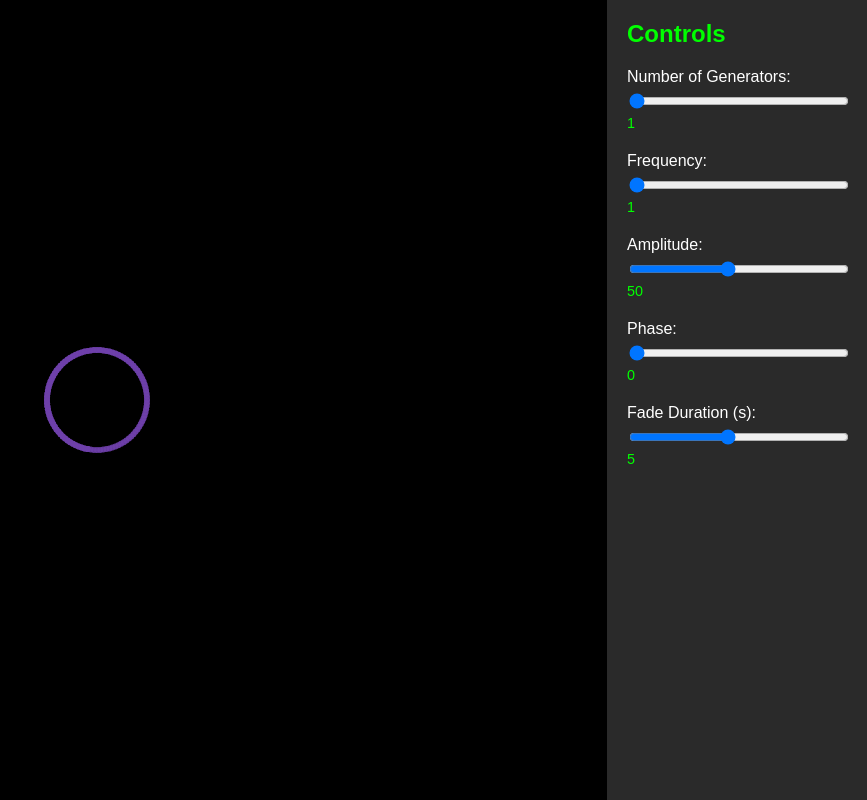
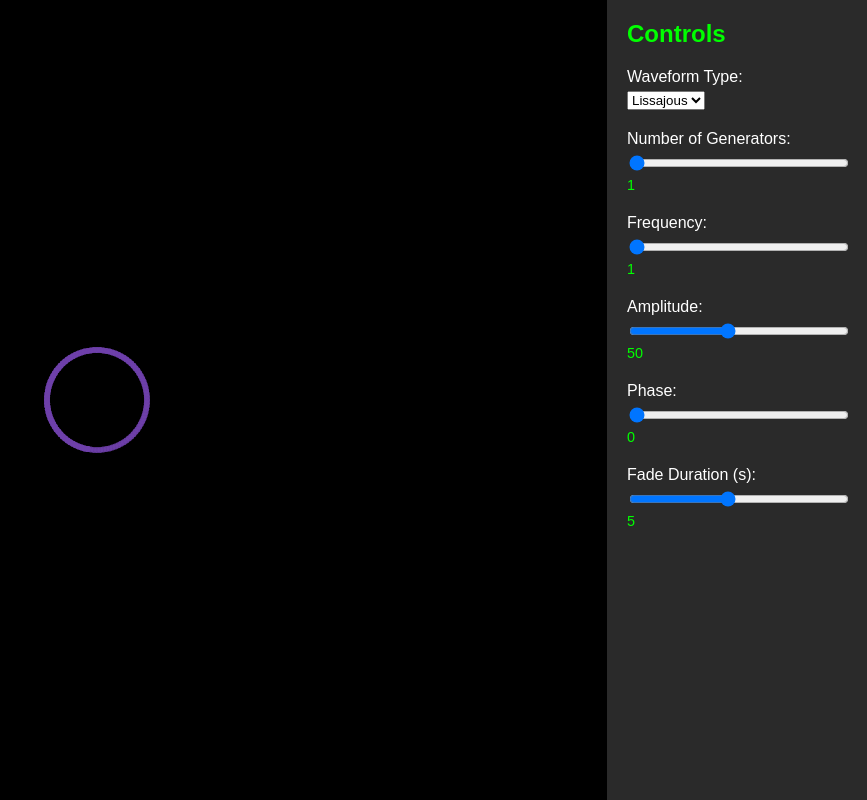
Before and after one commit to ptvans/d3-oscilliscope, a Flask app: page / in a window 1280 px wide. Shown: the whole page, without its empty margins (413-1280 px from the left). Run offline with Flask 3, Linux system fonts and the light colour scheme.

Commit message:
Agent step completed: Add more complex waveform options beyond Lissajous curves

```diff
--- a/static/js/oscilloscope.js
+++ b/static/js/oscilloscope.js
@@ -12,6 +12,7 @@ let phase = 0;
 let fadeDuration = 5;
 let generators = [];
 let time = 0;
+let waveformType = "lissajous";
 
 // Create generators
 function createGenerators() {
@@ -28,8 +29,29 @@ function createGenerators() {
 function updateGenerators() {
     time += 0.01;
     generators.forEach((gen, i) => {
-        const x = width / 2 + amplitude * Math.sin(2 * Math.PI * frequency * time + i * phase);
-        const y = height / 2 + amplitude * Math.cos(2 * Math.PI * frequency * time + i * phase);
+        let x, y;
+        switch (waveformType) {
+            case "lissajous":
+                x = width / 2 + amplitude * Math.sin(2 * Math.PI * frequency * time + i * phase);
+                y = height / 2 + amplitude * Math.cos(2 * Math.PI * frequency * time + i * phase);
+                break;
+            case "spiral":
+                const radius = amplitude * time / 10;
+                x = width / 2 + radius * Math.cos(2 * Math.PI * frequency * time + i * phase);
+                y = height / 2 + radius * Math.sin(2 * Math.PI * frequency * time + i * phase);
+                break;
+            case "rose":
+                const k = 2 + i;
+                const r = amplitude * Math.cos(k * 2 * Math.PI * frequency * time);
+                x = width / 2 + r * Math.cos(2 * Math.PI * frequency * time);
+                y = height / 2 + r * Math.sin(2 * Math.PI * frequency * time);
+                break;
+            case "butterfly":
+                const t = 2 * Math.PI * frequency * time;
+                x = width / 2 + amplitude * (Math.sin(t) * (Math.exp(Math.cos(t)) - 2 * Math.cos(4 * t) - Math.pow(Math.sin(t / 12), 5)));
+                y = height / 2 + amplitude * (Math.cos(t) * (Math.exp(Math.cos(t)) - 2 * Math.cos(4 * t) - Math.pow(Math.sin(t / 12), 5)));
+                break;
+        }
         gen.x = x;
         gen.y = y;
     });
@@ -106,6 +128,11 @@ d3.select("#fade-duration").on("input", function() {
     d3.select("#fade-duration-value").text(fadeDuration.toFixed(1));
 });
 
+d3.select("#waveform-type").on("change", function() {
+    waveformType = this.value;
+    time = 0; // Reset time to start the new waveform from the beginning
+});
+
 // Resize handler
 function resizeHandler() {
     const newWidth = svg.node().parentNode.clientWidth;
--- a/templates/index.html
+++ b/templates/index.html
@@ -14,6 +14,15 @@
         </div>
         <div id="sidebar">
             <h2>Controls</h2>
+            <div class="control">
+                <label for="waveform-type">Waveform Type:</label>
+                <select id="waveform-type">
+                    <option value="lissajous">Lissajous</option>
+                    <option value="spiral">Spiral</option>
+                    <option value="rose">Rose</option>
+                    <option value="butterfly">Butterfly</option>
+                </select>
+            </div>
             <div class="control">
                 <label for="num-generators">Number of Generators:</label>
                 <input type="range" id="num-generators" min="1" max="20" value="1">
```
